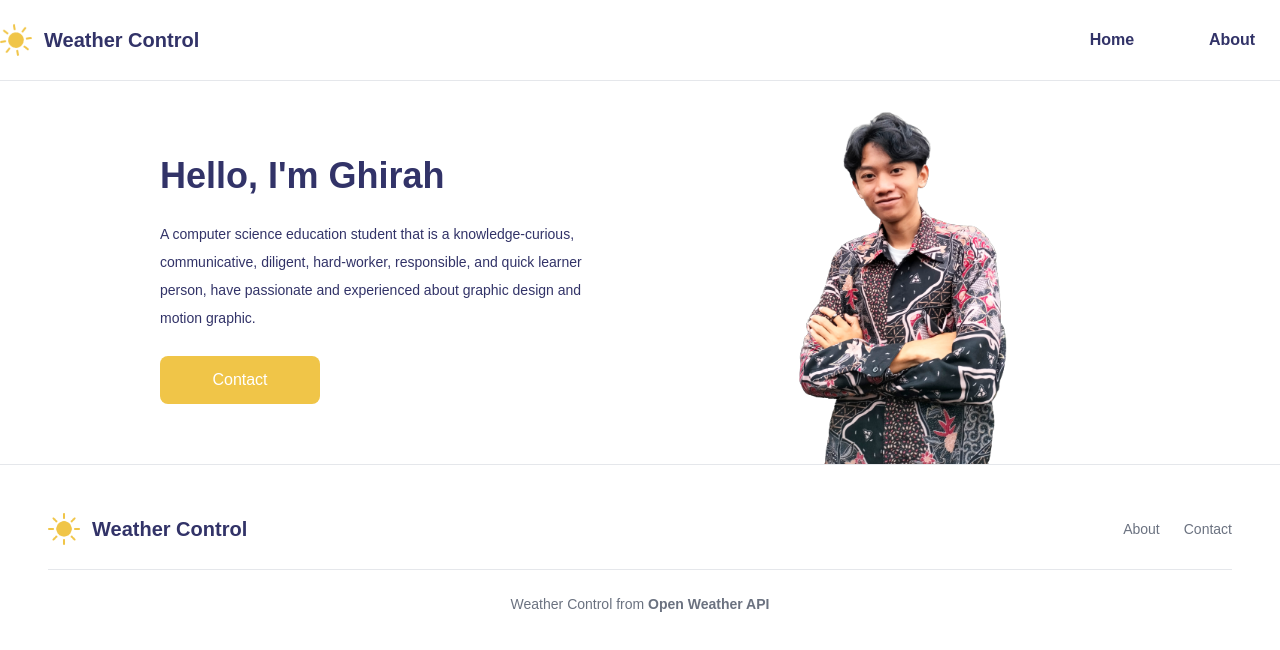
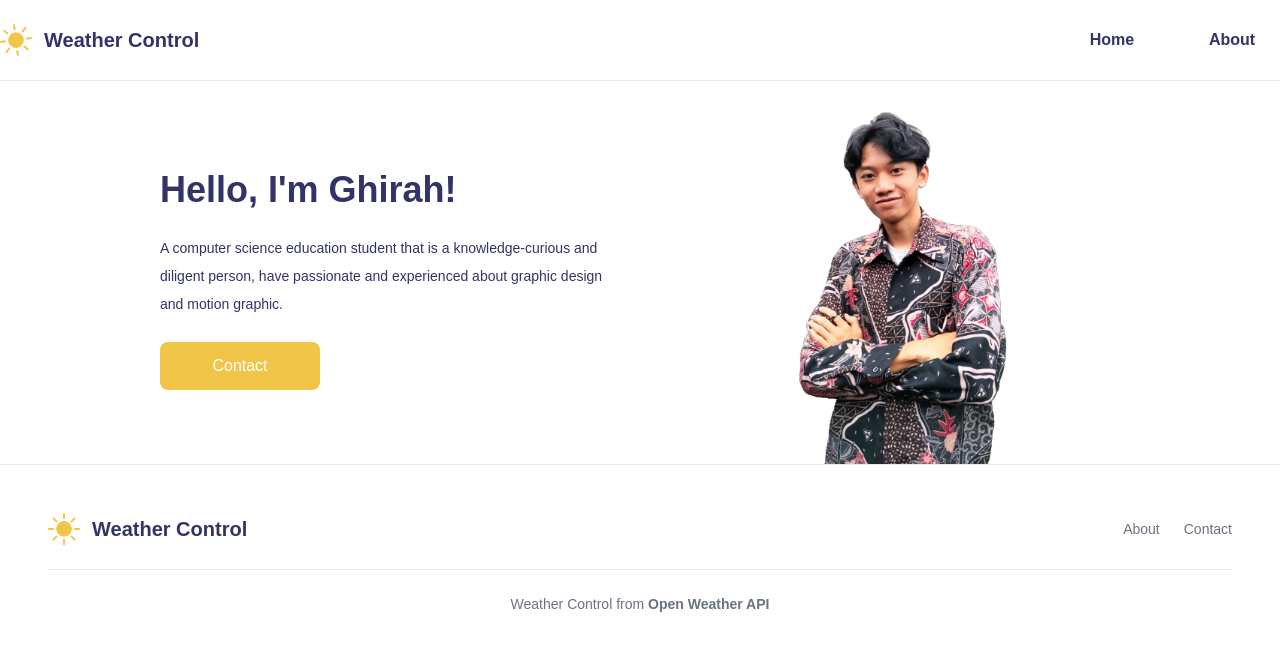
Before and after one commit to ghirahm/weather-app, a React (Create React App) app: page /about in a window 1280 px wide. Shown: the top 650 px of the page. Built offline with nearby package versions, Linux system fonts and the light colour scheme.

Commit message:
Fixing JSX

```diff
--- a/src/pages/AboutPage.jsx
+++ b/src/pages/AboutPage.jsx
@@ -7,7 +7,7 @@ import Profile from "../resources/profile.png";
 const AboutPage = () => {
   return (
     <main className="mt-24">
-        <ImageContent title="Hello, I'm Ghirah" description="A computer science education student that is a knowledge-curious, communicative, diligent, hard-worker, responsible, and quick learner person, have passionate and experienced about graphic design and motion graphic." button="Contact" navigation="https://wa.me/6281807362365" image={Profile} />
+        <ImageContent title="Hello, I'm Ghirah!" description="A computer science education student that is a knowledge-curious and diligent person, have passionate and experienced about graphic design and motion graphic." button="Contact" navigation="https://wa.me/6281807362365" image={Profile} />
     </main>
   )
 }
```
Also changed, not shown: 1 other file (tests, documents, lock files or other folders).
